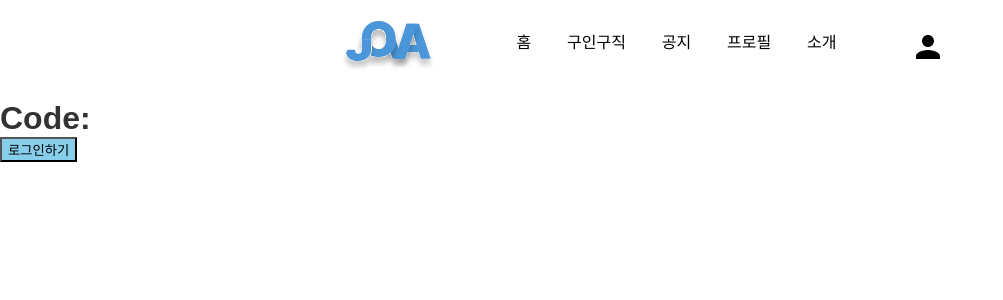
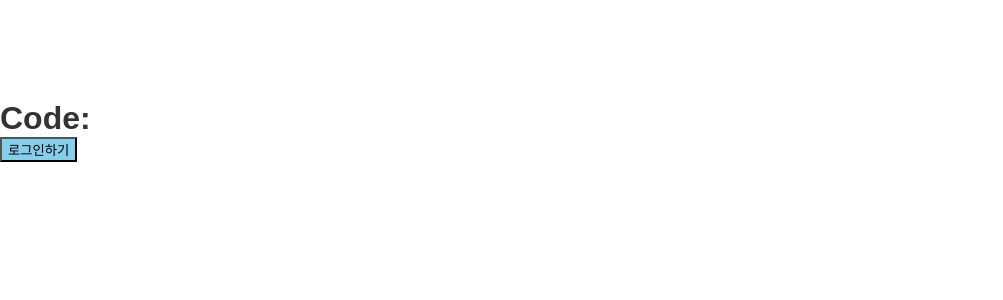
Before and after one commit to IdeaFestival-JOVA/JOVA-client-V0.5, a React (Vite) app: page /login in a window 1280 px wide. Shown: the top 300 px of the page, without its empty margins (0-1003 px from the left). Built offline with nearby package versions, Linux system fonts and the light colour scheme; a web font is replaced by a local one.

Commit message:
<Header /> 삭제제

```diff
--- a/src/page/login/login.tsx
+++ b/src/page/login/login.tsx
@@ -1,7 +1,6 @@
 import { useEffect } from "react";
 import { useLocation } from "react-router-dom";
 import LoginButton from "./loginBtn";
-import Header from "../../components/Header";
 import styled from "styled-components";
 
 function useQuery() {
@@ -44,7 +43,6 @@ const Login = () => {
 
   return (
     <div>
-      <Header />
       <Wrapper>
         <h1>Code: {code}</h1>
         <LoginButton />
```
